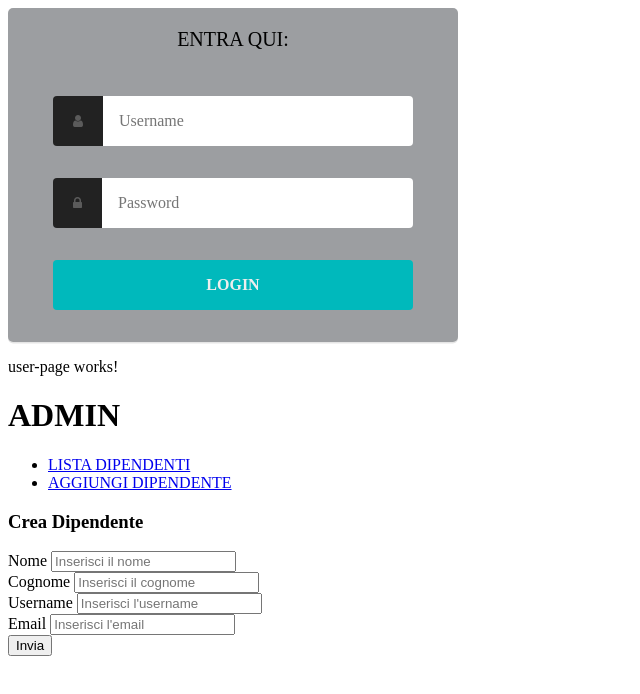
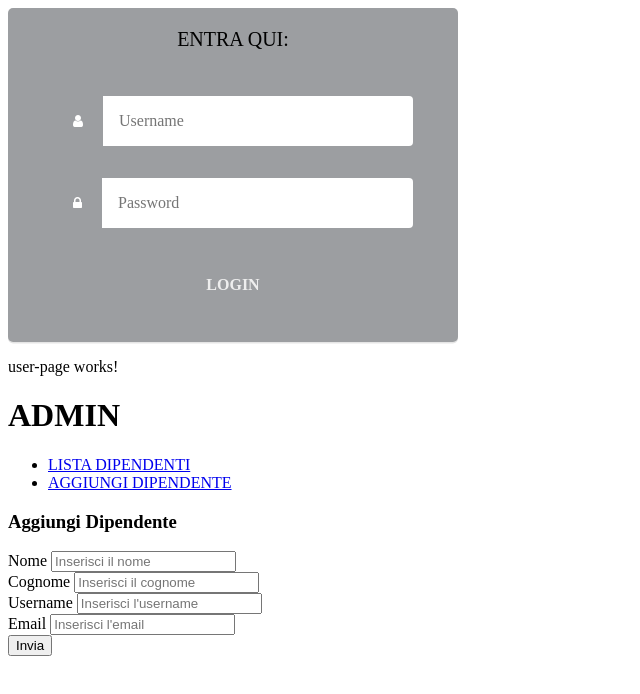
Before and after one commit to D-BIGGY/Gestionale-Dipendenti, an Angular app in the folder frontend/gestionale-dipendenti/: page /crea-dipendenti in a window 1280 px wide. Shown: the top 694 px of the page, without its empty margins (0-640 px from the left). Built offline with nearby package versions, Linux system fonts and the light colour scheme.

Commit message:
Changes to be committed:

```diff
--- a/frontend/gestionale-dipendenti/src/app/crea-dipendenti/crea-dipendenti.component.html
+++ b/frontend/gestionale-dipendenti/src/app/crea-dipendenti/crea-dipendenti.component.html
@@ -1,6 +1,6 @@
 <div class="col-md-6 offset-md-3">
 
-    <h3> Crea Dipendente </h3>
+    <h3> Aggiungi Dipendente </h3>
 
     <form (ngSubmit)="onSubmit()">
 
--- a/frontend/gestionale-dipendenti/src/app/login/login.component.css
+++ b/frontend/gestionale-dipendenti/src/app/login/login.component.css
@@ -36,13 +36,13 @@ input {
 .user:before {
     content: '\f007';
     font: 14px fontawesome;
-    color: #5b5b5b;
+    color: var(--light-grey);
 }
 
 .lock:before {
     content: '\f023';
     font: 14px fontawesome;
-    color: #5b5b5b;
+    color: var(--light-grey);
 }
 
 .form input[type="password"],
@@ -57,11 +57,11 @@ input {
 .form-login input[type="submit"] {
     border-radius: 0.25rem;
     padding: 1rem;
-    color: #3A3F44;
+    color: var(--light-grey);
 }
 
 .form-login label {
-    background-color: #222222;
+    background-color: var(--dark-grey);
     border-bottom-right-radius: 0;
     border-top-right-radius: 0;
     padding-left: 1.25rem;
@@ -83,7 +83,7 @@ input {
 }
 
 .form-login input[type="submit"] {
-    background-color: #00B9BC;
+    background-color: var(--pastel-green);
     color: #eee;
     font-weight: bold;
     text-transform: uppercase;
@@ -91,7 +91,7 @@ input {
 
 .form-login input[type="submit"]:focus,
 .form-login input[type="submit"]:hover {
-    background-color: #197071;
+    background-color: var(--pastel-dark-green);
 }
 
 .form-field {
```
Also changed, not shown: frontend/gestionale-dipendenti/src/styles.css (+11 -0 lines).
